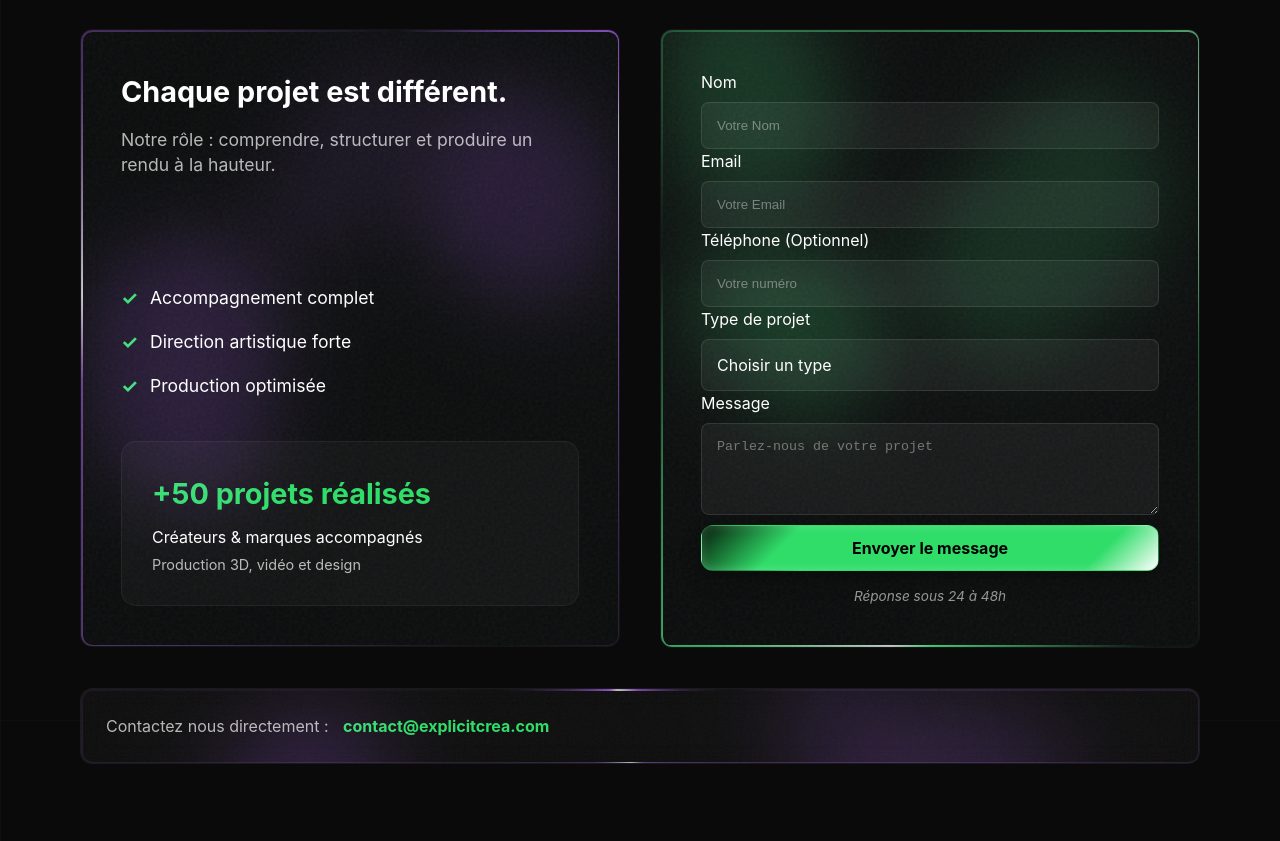
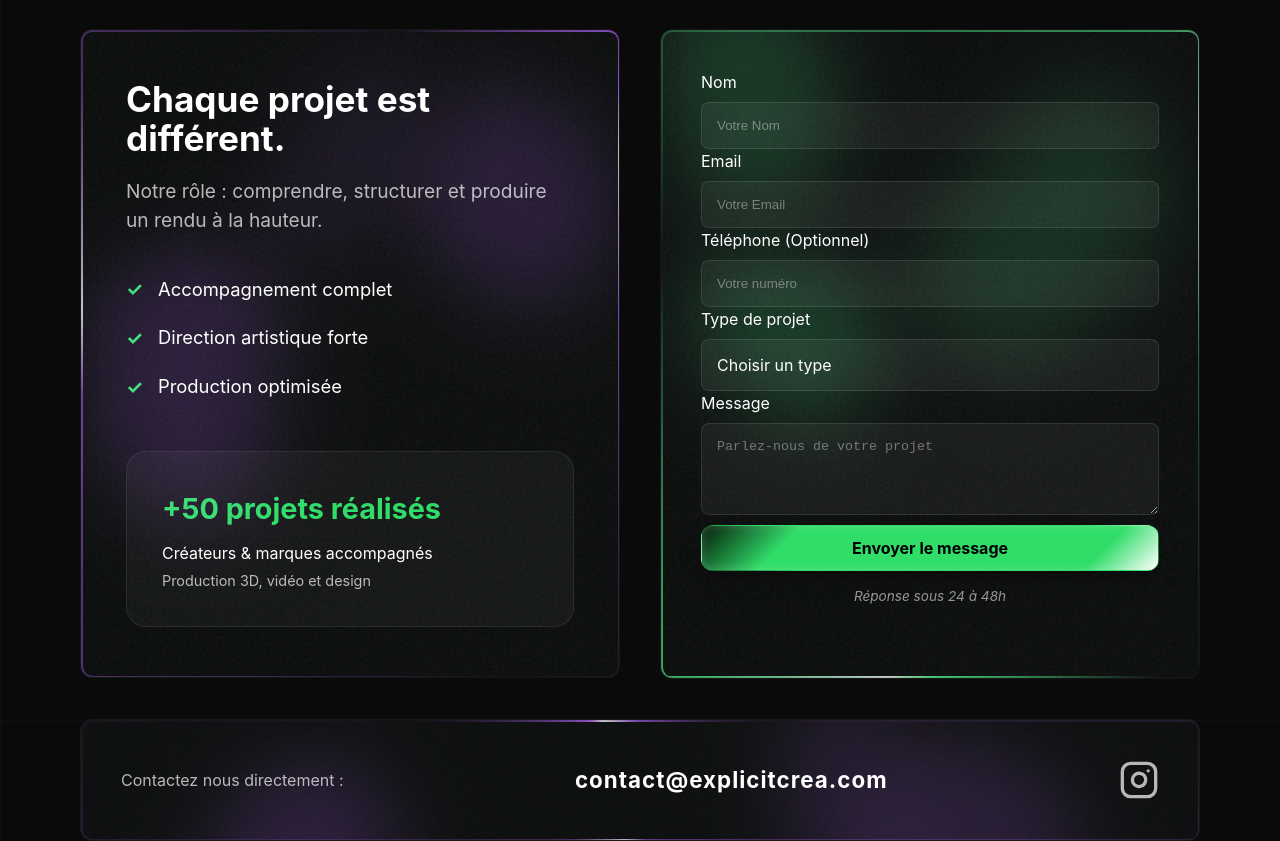
Before and after one commit to ExplicitCrea/Explicit, a React (Vite) app: page / in a window 1280 px wide. Shown: the part 3280-4121 px from the top of the page. Built offline with nearby package versions, Linux system fonts and the light colour scheme.

Commit message:
partie contact V2

```diff
--- a/src/App.css
+++ b/src/App.css
@@ -590,6 +590,17 @@
   align-items: stretch;
 }
 
+.contact-info-reveal, .contact-form-reveal {
+  display: flex;
+  height: 100%;
+}
+
+.contact-info-card, .contact-form {
+  flex: 1;
+  display: flex;
+  flex-direction: column;
+}
+
 /* Reactive Cards (Contact section) */
 .reactive-card {
   position: relative;
@@ -653,35 +664,37 @@
   text-align: left;
   display: flex;
   flex-direction: column;
+  justify-content: space-between;
   height: 100%;
-  padding: 40px !important; /* Restore padding after reactive-card base */
+  padding: 50px 45px !important;
 }
 
 .contact-info-card h3 {
-  font-size: 1.8rem !important;
-  margin-bottom: 15px !important;
+  font-size: 2.2rem !important;
+  line-height: 1.1 !important;
+  margin-bottom: 20px !important;
 }
 
 .contact-subtitle {
   color: var(--text-secondary);
-  font-size: 1.1rem;
-  margin-bottom: 30px;
-  line-height: 1.4;
+  font-size: 1.2rem;
+  margin-bottom: 40px;
+  line-height: 1.5;
 }
 
 .contact-checklist {
   list-style: none;
   display: flex;
   flex-direction: column;
-  gap: 15px;
-  margin-bottom: 40px;
+  gap: 20px;
+  margin-bottom: 50px;
 }
 
 .contact-checklist li {
   display: flex;
   align-items: center;
-  gap: 12px;
-  font-size: 1.1rem;
+  gap: 15px;
+  font-size: 1.15rem;
   color: #fff;
 }
 
@@ -692,11 +705,10 @@
 }
 
 .contact-stats-box {
-  margin-top: auto;
-  padding: 30px !important;
-  background: rgba(255, 255, 255, 0.03) !important;
-  border: 1px solid rgba(255, 255, 255, 0.05) !important;
-  border-radius: 15px !important;
+  padding: 35px !important;
+  background: rgba(255, 255, 255, 0.04) !important;
+  border: 1px solid rgba(255, 255, 255, 0.08) !important;
+  border-radius: 20px !important;
 }
 
 .stats-number {
@@ -765,20 +777,59 @@
 }
 
 .direct-contact-card {
-  padding: 25px !important;
-  background: rgba(255, 255, 255, 0.02) !important;
+  padding: 40px !important;
+  background: rgba(17, 20, 22, 0.4) !important;
   border: 1px solid rgba(255, 255, 255, 0.05) !important;
   margin-top: 20px;
+  cursor: default; /* Change cursor back to default */
 }
 
-.direct-contact-card p {
-  font-size: 1rem;
-  color: var(--text-secondary) !important;
+.direct-contact-card:hover {
+  transform: none !important; /* No scaling or movement */
+  background: rgba(17, 20, 22, 0.4) !important;
 }
 
-.direct-contact-card strong {
-  color: var(--accent-green);
-  margin-left: 10px;
+.direct-contact-content {
+  display: flex;
+  flex-direction: row;
+  justify-content: center;
+  align-items: center;
+  gap: 25px;
+  position: relative;
+  z-index: 3;
+}
+
+.direct-label {
+  font-size: 1rem;
+  color: var(--text-secondary);
+  font-weight: 400;
+}
+
+.direct-email {
+  font-size: 1.4rem; /* Reduced from 1.8rem */
+  font-weight: 700;
+  color: #fff !important;
+  letter-spacing: 1px;
+}
+
+.insta-link {
+  color: var(--text-secondary);
+  transition: all 0.3s ease;
+  display: flex;
+  align-items: center;
+  justify-content: center;
+}
+
+.insta-icon {
+  width: 40px;
+  height: 40px;
+  transition: all 0.3s ease;
+}
+
+.insta-link:hover {
+  color: #b060ff;
+  transform: scale(1.1);
+  filter: drop-shadow(0 0 10px rgba(176, 96, 255, 0.5));
 }
 
 @media (max-width: 900px) {
@@ -805,3 +856,84 @@
   outline: none;
   border-color: var(--accent-violet);
 }
+
+/* Service Section Specific Styles */
+.service-header {
+  display: flex;
+  align-items: center;
+  gap: 20px;
+  margin-bottom: 25px;
+}
+
+.service-card {
+  text-align: left;
+  background: #121212 !important;
+  position: relative;
+  transition: transform 0.3s ease, background-color 0.3s ease;
+  border: 1px solid rgba(var(--neon-rgb), 0.15) !important;
+}
+
+.service-card:hover {
+  transform: translateY(-8px);
+  background: #181818 !important;
+  border-color: rgba(var(--neon-rgb), 0.4) !important;
+}
+
+.service-card h3 {
+  font-size: 1.2rem !important;
+  margin: 0 !important;
+  line-height: 1.2 !important;
+  color: #fff !important;
+  letter-spacing: 1px;
+  text-align: left;
+  flex: 1;
+}
+
+.service-icon {
+  width: 55px;
+  height: 55px;
+  display: flex;
+  align-items: center;
+  justify-content: center;
+  border-radius: 12px;
+  padding: 12px;
+  border: 1px solid rgba(var(--neon-rgb), 0.4);
+  color: rgb(var(--neon-rgb));
+  transition: color 0.3s ease;
+  background: rgba(var(--neon-rgb), 0.05);
+  flex-shrink: 0;
+}
+
+/* Specific Card Colors */
+.grid-container div:nth-child(1) .service-card { --neon-rgb: 99, 78, 255; }
+.grid-container div:nth-child(2) .service-card { --neon-rgb: 90, 100, 230; }
+.grid-container div:nth-child(3) .service-card { --neon-rgb: 80, 130, 200; }
+.grid-container div:nth-child(4) .service-card { --neon-rgb: 70, 160, 170; }
+.grid-container div:nth-child(5) .service-card { --neon-rgb: 60, 190, 140; }
+.grid-container div:nth-child(6) .service-card { --neon-rgb: 55, 205, 120; }
+.grid-container div:nth-child(7) .service-card { --neon-rgb: 50, 215, 110; }
+.grid-container div:nth-child(8) .service-card { --neon-rgb: 48, 221, 105; }
+.grid-container div:nth-child(9) .service-card { --neon-rgb: 48, 221, 105; }
+
+.service-card p {
+  font-size: 0.95rem;
+  line-height: 1.6;
+  color: var(--text-secondary);
+}
+
+.secondary-button {
+  padding: 12px 28px;
+  font-size: 0.9rem;
+  letter-spacing: 1px;
+  color: #fff;
+  border: 1px solid rgba(255, 255, 255, 0.1);
+  background: rgba(255, 255, 255, 0.05);
+  border-radius: 6px;
+  transition: all 0.3s ease;
+}
+
+.secondary-button:hover {
+  background: rgba(255, 255, 255, 0.1);
+  border-color: rgba(255, 255, 255, 0.3);
+  transform: translateY(-2px);
+}
--- a/src/App.tsx
+++ b/src/App.tsx
@@ -56,7 +56,7 @@ function ContactGlowBlobs({ rgb, hovered }: { rgb: string; hovered: boolean }) {
           transform: blob.transform,
           background: `rgb(${rgb})`,
           filter: "blur(40px)",
-          opacity: hovered ? blob.opacity * 2.5 : blob.opacity,
+          opacity: blob.opacity, /* Constant opacity, no hover boost */
           mixBlendMode: "screen",
           transition: "opacity 0.8s ease",
           pointerEvents: "none",
@@ -342,9 +342,8 @@ const App: React.FC = () => {
           </ScrollReveal>
         </div>
 
-        <ScrollReveal delay={300}>
         <div
-            className="card glass direct-contact-card interactive reactive-card"
+          className="card glass direct-contact-card reactive-card"
           style={{
             "--mr": "176", "--mg": "96", "--mb": "255",
             "--sr": "176", "--sg": "96", "--sb": "255",
@@ -355,10 +354,20 @@ const App: React.FC = () => {
           onMouseLeave={() => setHoveredContact(null)}
         >
           <ContactGlowBlobs rgb={PURPLE_RGB} hovered={hoveredContact === 'direct'} />
-            <p>Contactez nous directement : <strong>contact@explicitcrea.com</strong></p>
+          <div className="direct-contact-content">
+            <p className="direct-label">Contactez nous directement :</p>
+            <p className="direct-email">contact@explicitcrea.com</p>
+            <a href="https://instagram.com/explicitcrea" target="_blank" rel="noopener noreferrer" className="insta-link interactive">
+              <svg viewBox="0 0 24 24" fill="none" stroke="currentColor" strokeWidth="2" strokeLinecap="round" strokeLinejoin="round" className="insta-icon">
+                <rect x="2" y="2" width="20" height="20" rx="5" ry="5"></rect>
+                <path d="M16 11.37A4 4 0 1 1 12.63 8 4 4 0 0 1 16 11.37z"></path>
+                <line x1="17.5" y1="6.5" x2="17.51" y2="6.5"></line>
+              </svg>
+            </a>
           </div>
-        </ScrollReveal>
+        </div>
         </section>
+
 
       {/* Footer */}
       <footer className="footer">
@@ -367,7 +376,7 @@ const App: React.FC = () => {
             <img src={logo} alt="EXPLICIT CREA" className="footer-logo-img" />
           </div>
           <div className="footer-copyright">
-            <p>&copy; 2026 WHITE STAR. Tous droits réservés.</p>
+            <p>&copy; Explicit Créa. Tous droits réservés.</p>
           </div>
           <div className="footer-links">
             <a href="#services" className="footer-link">Services</a>
```
Lines whose indentation alone changed are shown as unchanged.
